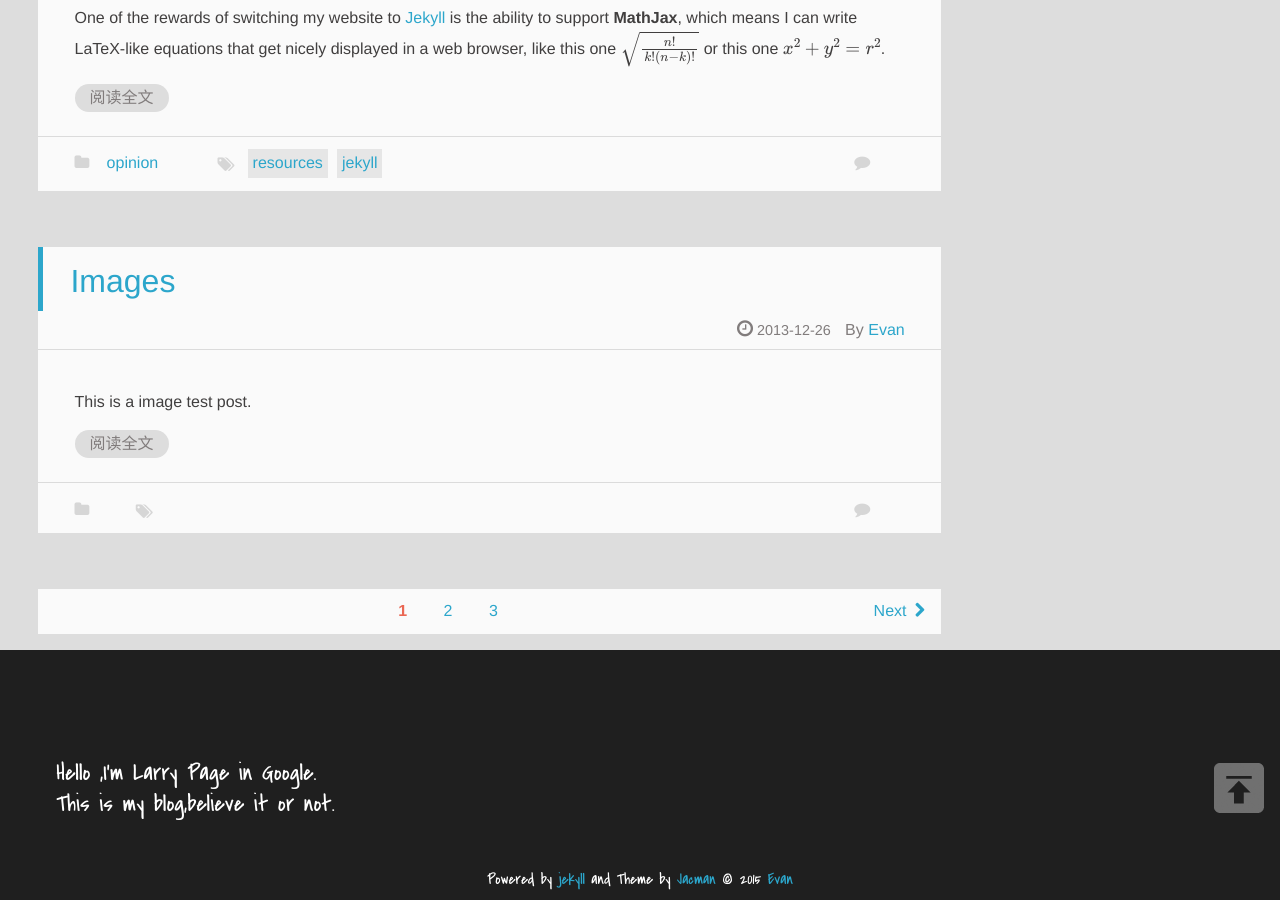
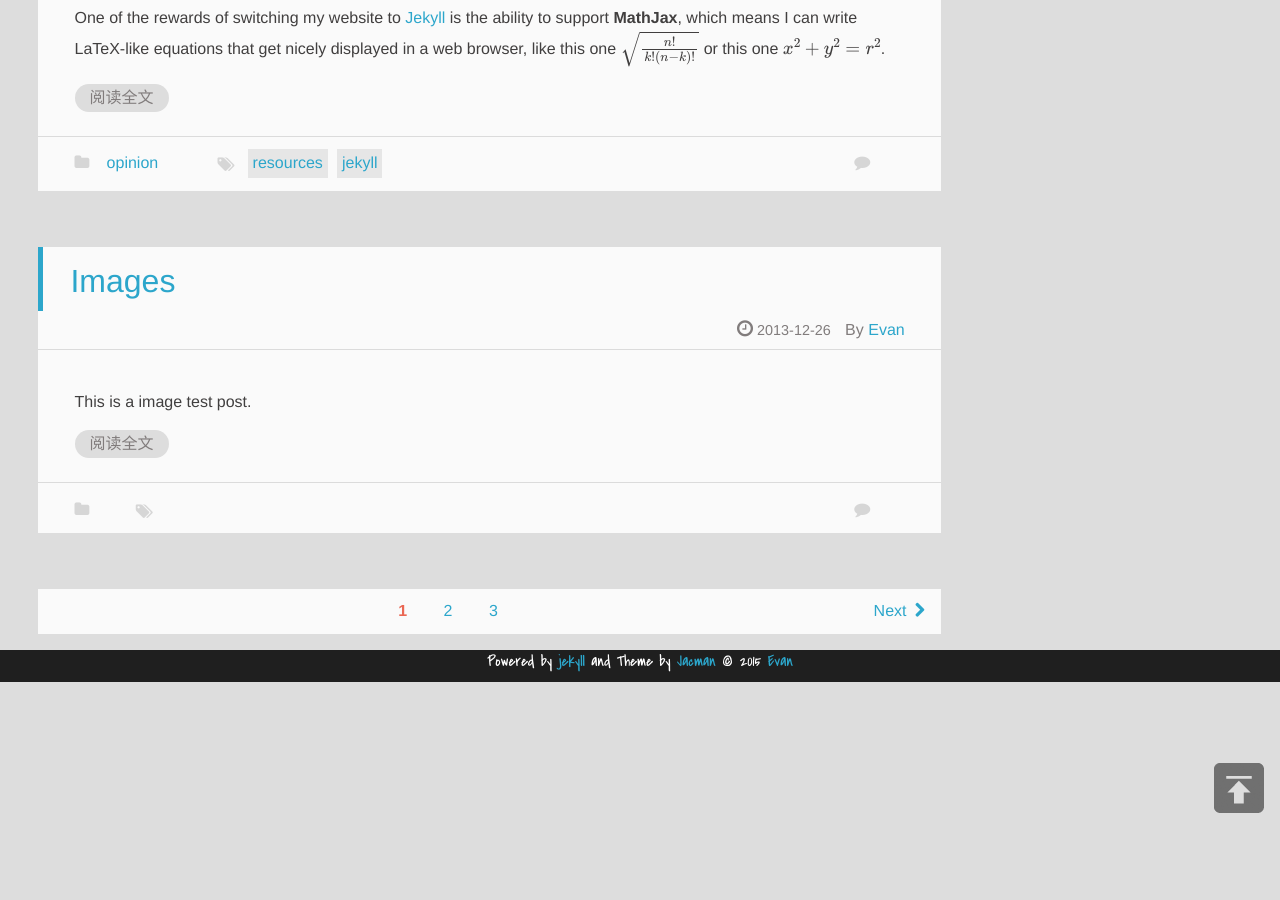
Before and after one commit to bnuephjx/bnuephjx.github.io, a Jekyll site: the page built from index.html, in a window 1280 px wide and 900 px high, scrolled down 1645 px. Built offline with Jekyll 4.4.1, drawn with Linux system fonts in a browser that asks for light colours; emoji names are drawn with the system emoji font; formulas are drawn with MathJax 3; the list of posts is cut into pages by our own code; comment, search, counter and statistics services are not loaded.

Commit message:
修改配置文件

```diff
--- a/_config.yml
+++ b/_config.yml
@@ -88,8 +88,8 @@ share_button: true #是否设置分享按钮 enable share buttons if true
 #### Author information 作者个人信息
 author:
   name: 'Evan'      ## e.g. wuchong Author name
-  intro_line1:  "Hello ,I'm Larry Page in Google."    ## your introduction on the bottom of the page
-  intro_line2:  "This is my blog,believe it or not."  ## the 2nd line
+  intro_line1:  ## "Hello ,I'm Larry Page in Google."    ## your introduction on the bottom of the page
+  intro_line2:  ## "This is my blog,believe it or not."  ## the 2nd line
   weibo:      ## e.g. wuchong1014 or 2176287895 for http://weibo.com/2176287895
   weibo_verifier:  ## e.g. b3593ceb Your weibo-show widget verifier ,if you use weibo-show it is needed.
   tsina:      ## e.g. 2176287895  Your weibo ID,It will be used in share button.
```
